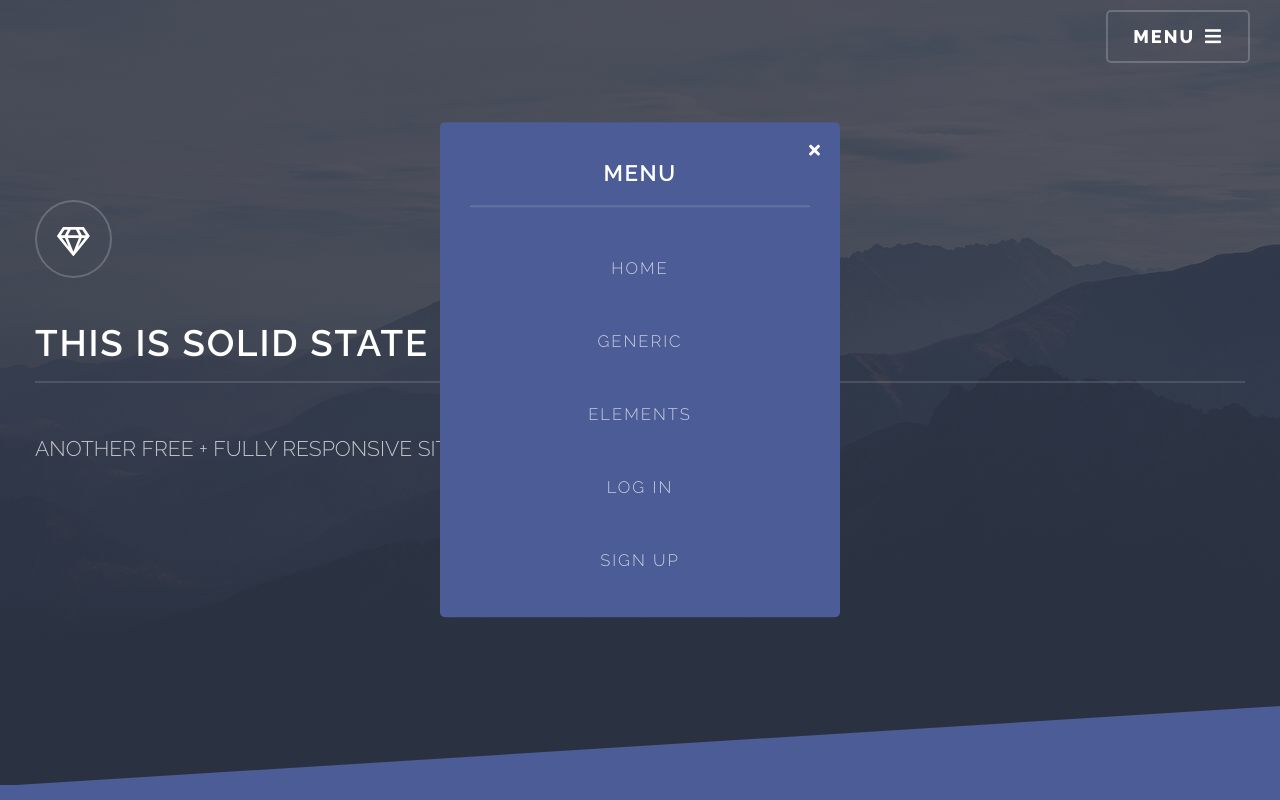
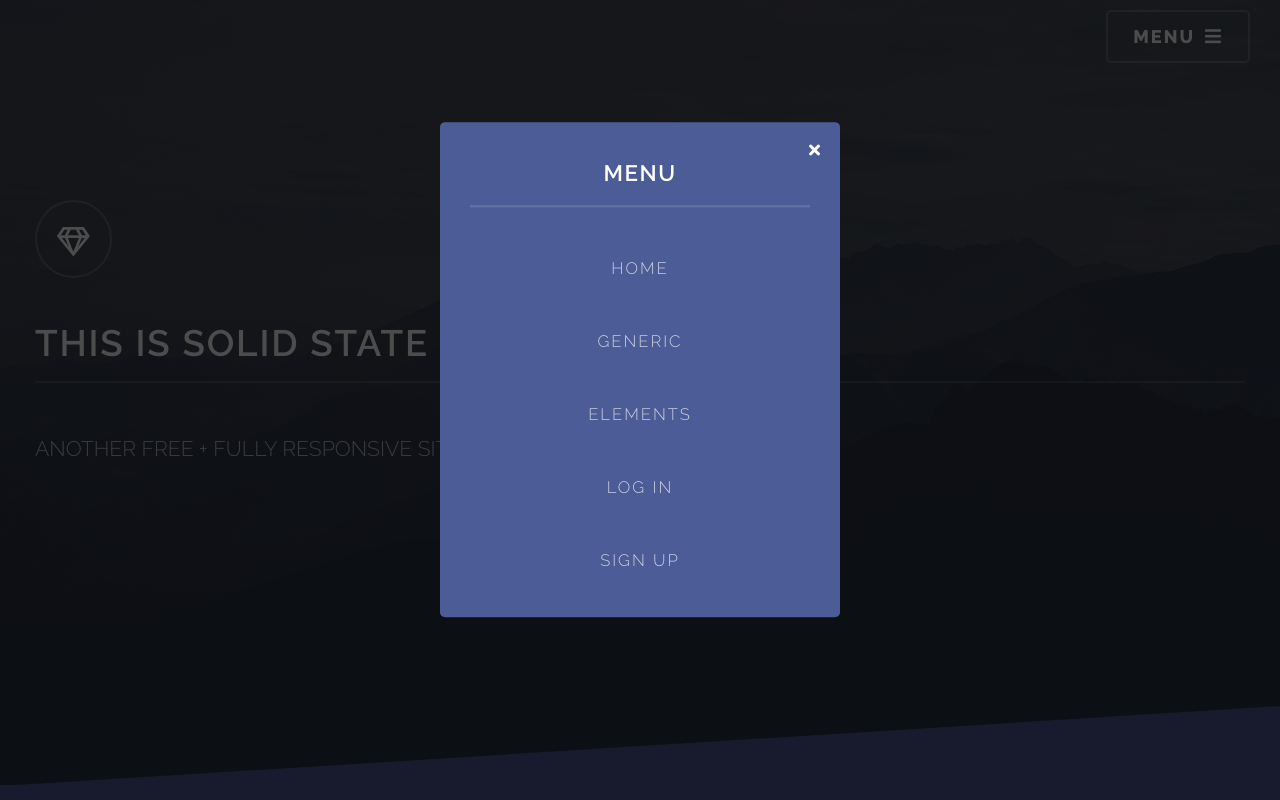
Before and after one commit to hleppps/solid-state-template, a website built with webpack: page src/pugs/index.pug in a window 1280 px wide. Both pictures are taken after a click on the button "MENU". Shown: the top 800 px of the page. Built offline with nearby package versions, Linux system fonts and the light colour scheme.

Commit message:
menu with functionality

```diff
--- a/src/index.js
+++ b/src/index.js
@@ -1,5 +1,6 @@
 import './styles/style.less';
 import '@fortawesome/fontawesome-free/js/all.js'
 import {changeHeaderBackground} from './scripts/header.js'
+import './scripts/pop-up_elements.js'
 
 window.addEventListener('scroll', changeHeaderBackground)
--- a/src/pugs/pop-up_elements.pug
+++ b/src/pugs/pop-up_elements.pug
@@ -1,7 +1,11 @@
+//- UNDERLAY
+
+div(class="underlay" id="underlay")
+
 //- NAVIGATION
 
-nav.nav
-  i(class="nav__close-btn close-btn fa fa-times")
+nav(class='nav' id='nav')
+  div(class='nav__close-btn close-btn' id="test")
   h3.nav__heading MENU
   ul.nav__list
     each val in ['HOME', 'GENERIC', 'ELEMENTS', 'LOG IN', 'SIGN UP']
--- /dev/null
+++ b/src/scripts/pop-up_elements.js
@@ -0,0 +1,34 @@
+window.addEventListener('load', () => {
+  document.querySelector('.header__button_menu')
+    .addEventListener('click', () => {popupElementManager('nav')})
+  document.querySelector('.nav__close-btn')
+    .addEventListener('click', () => {underlayManager(undefined, 'hide', 'nav')})
+})
+
+function displayElement(elementId, state = 'show') {
+  let element = document.getElementById(elementId)
+  element.classList[state === 'show' ? 'add' : 'remove'](`${elementId}_show`)
+}
+
+function popupElementManager(elementId, state = 'show') {
+  displayElement(elementId, state)
+  underlayManager(undefined, state, elementId)
+}
+
+function underlayManager(underlayId = 'underlay', state = 'show', elementId) {
+  let underlay = document.getElementById(underlayId)
+
+  if (state === 'show') {
+    displayElement(underlayId, state)
+    document.body.classList.add('body_fixed')
+    underlay.addEventListener('click', function hideUnderlay() {
+      underlay.removeEventListener('click', hideUnderlay)
+      underlayManager(underlayId, 'hide', elementId)
+    })
+
+  } else {
+    displayElement(elementId, 'hide')
+    displayElement(underlayId, 'hide')
+    document.body.classList.remove('body_fixed')
+  }
+}
--- a/src/styles/pop-up_elements.less
+++ b/src/styles/pop-up_elements.less
@@ -1,8 +1,28 @@
+// UNDERLAY
+
+.underlay {
+  position: fixed;
+  z-index: 9;
+
+  background-color: rgba(0, 0, 0, 0.7);
+
+  width: 100%;
+  height: 100vh;
+
+  display: none;
+}
+
+.underlay_show {
+  display: block;
+}
+
+
 // NAVIGATION
 
 .nav {
   background-color: #4c5c96;
   border-radius   : 5px;
+  user-select: none;
 
   position : fixed;
   z-index  : 10;
@@ -10,7 +30,7 @@
   top      : 40%;
   transform: translate(-50%, -40%);
 
-  display       : flex;
+  // display       : flex;
   flex-direction: column;
   align-items   : center;
 
@@ -19,14 +39,24 @@
   max-width : 400px;
   padding   : 20px 30px;
 
-  // display: none;
+  display: none;
+}
+
+.nav_show {
+  display: flex
 }
 
 .nav__close-btn {
   position : absolute;
   cursor: pointer;
   right : 20px;
-  top: 20px
+  top: 20px;
+
+  &::before {
+    .fa-icon;
+    .fas;
+    content: '\f00d';
+  }
 }
 
 .nav__heading {
--- a/src/styles/style.less
+++ b/src/styles/style.less
@@ -27,8 +27,12 @@ body {
   color: @colorWhite;
   font-family: "Raleway";
   background-color: #2e3141;
+  overflow-y: auto;
 }
 
+.body_fixed {
+  overflow-y: hidden;
+}
 
 // CONSTANTS
 
```
